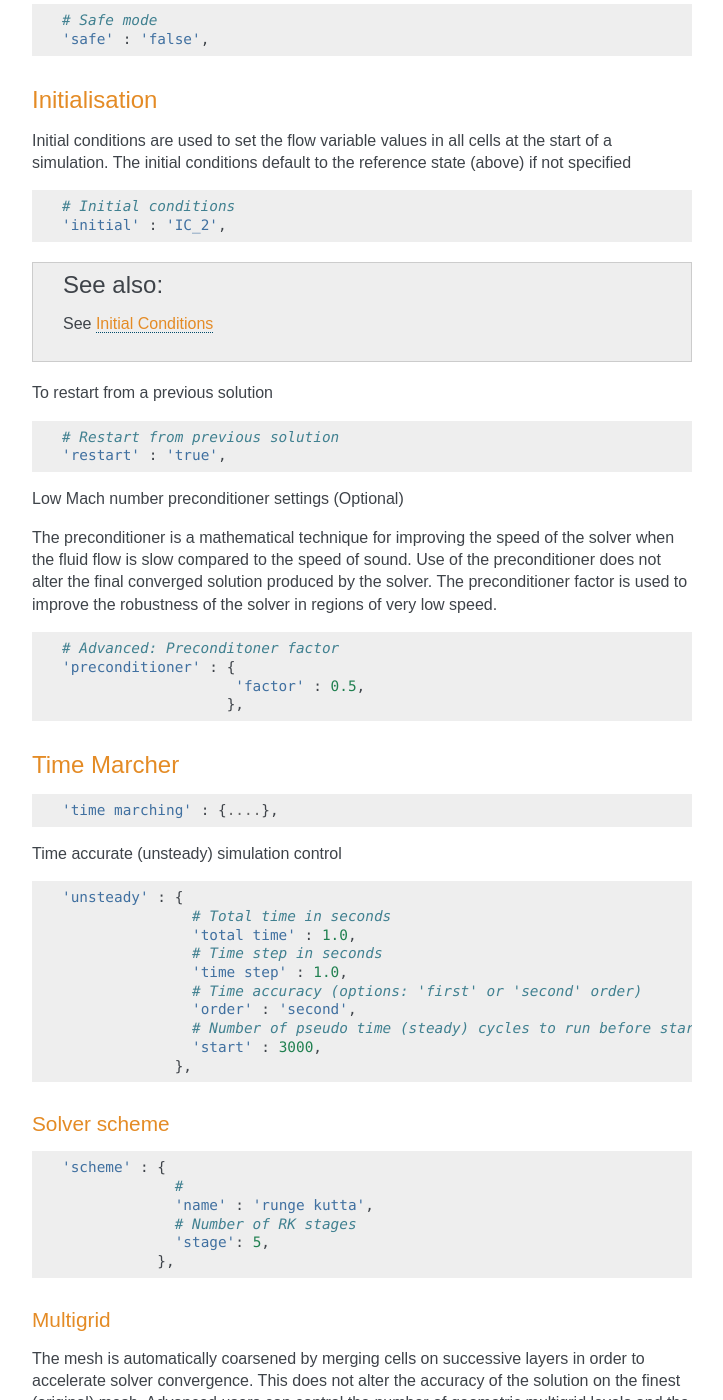
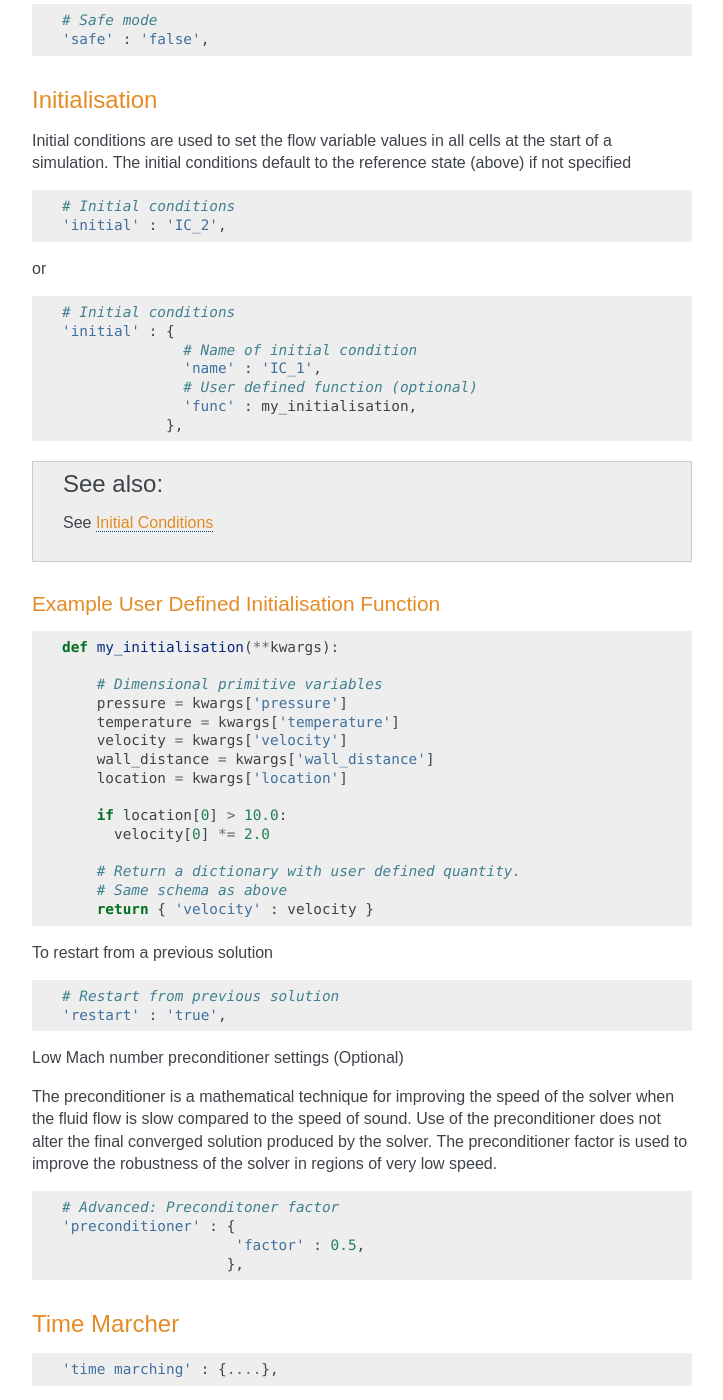
Before and after one commit to zCFD/zCFDguide, a Sphinx documentation site: the page built from docs/source/control-dict.rst, in a window 1280 px wide and 1400 px high, scrolled down 1000 px. Shown: the whole window, without its empty margins (388-1111 px from the left). Built offline with Sphinx 7.4.7, drawn with Linux system fonts in a browser that asks for light colours; formulas are drawn with MathJax 3.

Commit message:
Added section on user defined initialisation

```diff
--- a/docs/source/control-dict.rst
+++ b/docs/source/control-dict.rst
@@ -63,7 +63,42 @@ Initial conditions are used to set the flow variable values in all cells at the
     # Initial conditions
     'initial' : 'IC_2',
 
+or
+
+.. code-block:: python
+
+    # Initial conditions
+    'initial' : {
+                  # Name of initial condition
+                  'name' : 'IC_1',
+                  # User defined function (optional)
+                  'func' : my_initialisation,
+                },
+
 .. seealso:: See `Initial Conditions`_
+
+Example User Defined Initialisation Function
+^^^^^^^^^^^^^^^^^^^^^^^^^^^^^^^^^^^^^^^^^^^^
+
+.. code-block:: python
+
+    def my_initialisation(**kwargs):
+
+        # Dimensional primitive variables
+        pressure = kwargs['pressure']
+        temperature = kwargs['temperature']
+        velocity = kwargs['velocity']
+        wall_distance = kwargs['wall_distance']
+        location = kwargs['location']
+
+        if location[0] > 10.0:
+          velocity[0] *= 2.0
+
+        # Return a dictionary with user defined quantity.
+        # Same schema as above
+        return { 'velocity' : velocity }
+
+
 
 To restart from a previous solution
 
```
